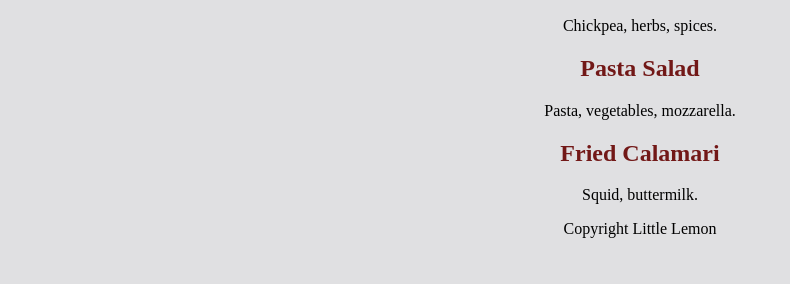
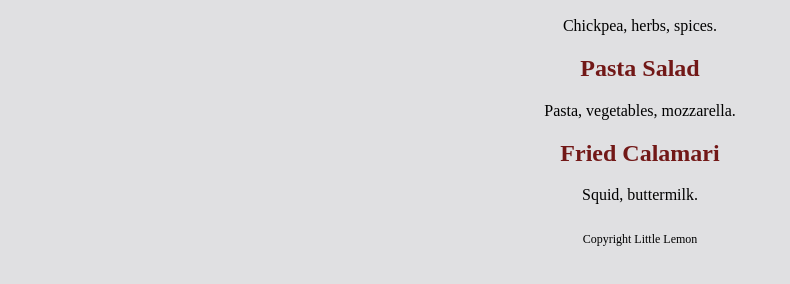
Before and after one commit to njonisomkene/coursera-fullstack, a plain HTML site: page index.html in a window 1280 px wide. Shown: the part 134-418 px from the top of the page, without its empty margins (0-790 px from the left). Drawn offline with Linux system fonts and the light colour scheme.

Commit message:
started styling my css work in coursera

```diff
--- a/styles.css
+++ b/styles.css
@@ -24,3 +24,7 @@ span{
     color: #FA9F42;
     font-size: 0.75rem;
 }
+#copyright{
+    padding: 12px;
+    font-size: 0.75rem;
+}
```
